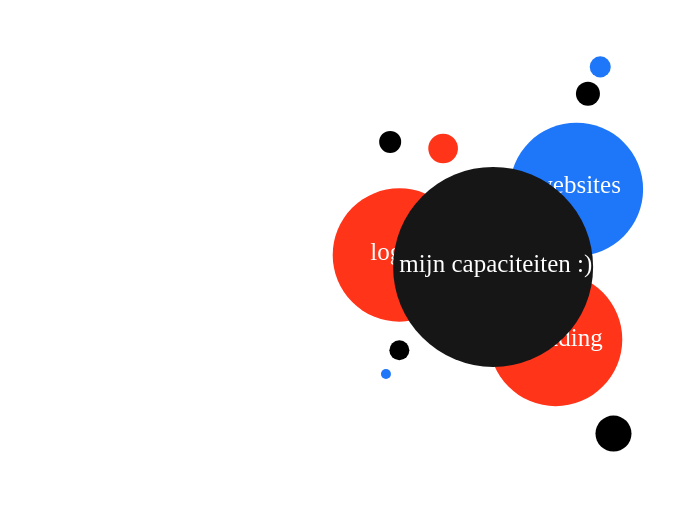
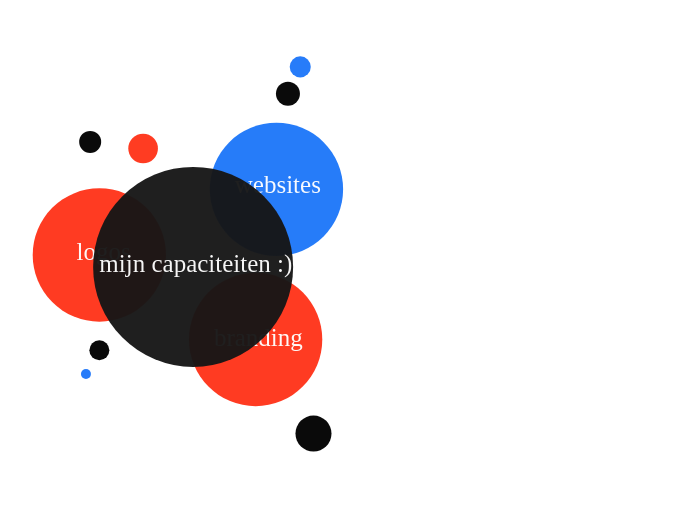
Before and after one commit to jornvdmaat17/circleAnimation, a plain HTML site: page index.html in a window 1280 px wide. Shown: the whole page, without its empty margins (520-1195 px from the left). Drawn offline with Linux system fonts and the light colour scheme.

Commit message:
last changes

```diff
--- a/cmd.js
+++ b/cmd.js
@@ -10,13 +10,9 @@ var divY = 0;
 
 var ratio = 25;
 var interval = setInterval(draw, 10);
-var canvdiv = document.getElementById("canvdiv");
-var canvasHeight = canvas.scrollHeight;
-var canvasWidth = canvas.scrollWidth;
-
+var canvasHeight = canvas.height;
+var canvasWidth = canvas.width;
 var Offset = canvasHeight / 45;
-
-var d = document.documentElement;
 
 //Red colors
 var cred = "#FF3419";
@@ -31,10 +27,10 @@ var chgray = "#000000";
 //Keeps track of circles
 var circles = [];
 //Main circles
-circles.push(new circleText( 3.2,  2.1 ,  6.0, "      logos", cred , chred , true, "#logos"));
-circles.push(new circleText( 1.6,  1.55 ,  6.0, "    branding", cred, chred, true, "#branding"));
-circles.push(new circleText( 1.5,  2.9 ,  6.0, "    websites", cblue, chblue ,true,"#websites"));
-circles.push(new circleText( 2.0,  2.0 ,  4.0, " mijn capaciteiten :)", cgray, chgray, true, "#capaciteiten" ));
+circles.push(new circleText( 3.2,  2.1 ,  6.0, "       logos", cred , chred , true, "subdomains/logos.html"));
+circles.push(new circleText( 1.6,  1.55 ,  6.0, "    branding", cred, chred, true, "subdomains/branding.html"));
+circles.push(new circleText( 1.5,  2.9 ,  6.0, "    websites", cblue, chblue ,true,"subdomains/websites.html"));
+circles.push(new circleText( 2.0,  2.0 ,  4.0, " mijn capaciteiten :)", cgray, chgray, true, "subdomains/capaciteiten.html" ));
 
 //Small circles
 circles.push(new circleText( 1.35,  1.2 ,  22.2, "", "black", "black", false));
@@ -45,17 +41,21 @@ circles.push(new circleText( 3.4,  4.0 ,  36.4 , "", "black", "black", false));
 circles.push(new circleText( 1.45,  6.5,  33.3, "", "black", "black" , false));
 circles.push(new circleText( 1.4,  10.0,  38.0, "", cblue, cblue , false));
 
-
+//Function set on an interval to keep deleting and drawing the circles again.
 function draw(){
+    //Reset variables
     first = true;
     detectedObject = null;
+    //Clear the canvas
     ctx.clearRect(0, 0, canvas.width, canvas.height);
+    //When the mouse moves, these positions should be updated
     document.onmousemove = function(event){
         x = event.clientX;
         y = event.clientY;
         divX = event.pageX - canvas.offsetLeft;
         divY = event.pageY - canvas.offsetTop;
     }
+    //Test if a circles has been hovered over
     for(i = circles.length; i > 0; i--){
         if(circles[i - 1].detectMouse()){
             if(first){
@@ -65,17 +65,23 @@ function draw(){
         }
     }
 
+    //Draw the circles
     for(c of circles){
         c.display();
     }
+
+    //Draw a hovered circle again if it is found
     if(detectedObject != null){
         detectedObject.setHover(true);
         detectedObject.display();
     }
 
+    //Detect when we click on a maincircle
     document.addEventListener("click", function(event) {
-        if(detectedObject.mainCircle){
-            detectedObject.goToPage();
+        if(detectedObject != null){
+            if(detectedObject.mainCircle){
+                detectedObject.goToPage();
+            }
         }
     })
 
@@ -95,14 +101,7 @@ function circleText(cx , cy, radius, txt, color, hovercolor, mainCircle, href){
     this.display = function(){
         if(this.detected && mainCircle){
             ctx.beginPath();
-            ctx.arc(this.x + x/ratio, this.y + y / ratio, this.radius * 1.05, 0, 2 * Math.PI);
-            ctx.globalAlpha = 0.7;
-            ctx.fillStyle = this.hovercolor;
-            ctx.fill();
-
-            ctx.beginPath();
-            ctx.arc(this.x + x/ratio, this.y + y / ratio, this.radius * 1.025, 0, 2 * Math.PI);
-            ctx.globalAlpha = 0.85;
+            ctx.arc(this.x + x/ratio, this.y + y / ratio, this.radius * 1.075, 0, 2 * Math.PI);
             ctx.fillStyle = this.hovercolor;
             ctx.fill();
 
@@ -112,14 +111,22 @@ function circleText(cx , cy, radius, txt, color, hovercolor, mainCircle, href){
             ctx.beginPath();
             ctx.fillStyle = this.color;
         }
-        ctx.globalAlpha = 0.9999;
+        ctx.globalAlpha = 0.96;
         ctx.arc(this.x + x / ratio ,this.y + y / ratio, this.radius, 0, 2 * Math.PI);
         ctx.fill();
 
-        ctx.beginPath();
-        ctx.font = String(canvasHeight / 20) + "px Monda";
-        ctx.fillStyle = "white";
-        ctx.fillText(this.txt, this.x + x / ratio - this.radius, (this.y + y / ratio) * 1.02);
+        if(this.detected && mainCircle){
+            ctx.beginPath();
+            ctx.font = String(canvasHeight / 19) + "px Verdena";
+            ctx.fillStyle = "white";
+            ctx.fillText(this.txt.substring(1, this.txt.length), this.x + x / ratio - this.radius, (this.y + y / ratio) * 1.02);
+        }else{
+            ctx.beginPath();
+            ctx.font = String(canvasHeight / 20) + "px Verdena";
+            ctx.fillStyle = "white";
+            ctx.fillText(this.txt, this.x + x / ratio - this.radius, (this.y + y / ratio) * 1.02);
+        }
+
     }
 
     this.detectMouse = function(){
--- a/index.html
+++ b/index.html
@@ -4,10 +4,7 @@
 <head>
     <link rel="stylesheet" type="text/css" href="mystyle.css">
 </head>
-
-<div id="canvdiv">
 <canvas width="500" height="500" id="canv"> No support </canvas>
-</div>
 <script src="cmd.js"></script>
 
 
--- a/mystyle.css
+++ b/mystyle.css
@@ -7,5 +7,5 @@
 
 #canv{
     float:right;
-    margin-right:300;
+    margin-right:300px;
 }
```
Also changed, not shown: subdomains/branding.html (added, +1 -0 lines), subdomains/capaciteiten.html (added, +1 -0 lines), subdomains/logos.html (added, +1 -0 lines), subdomains/websites.html (added, +1 -0 lines).
